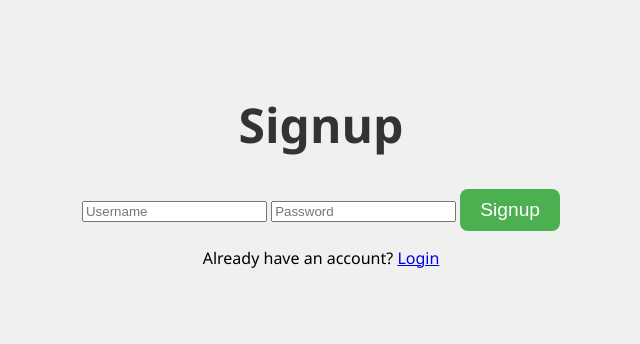
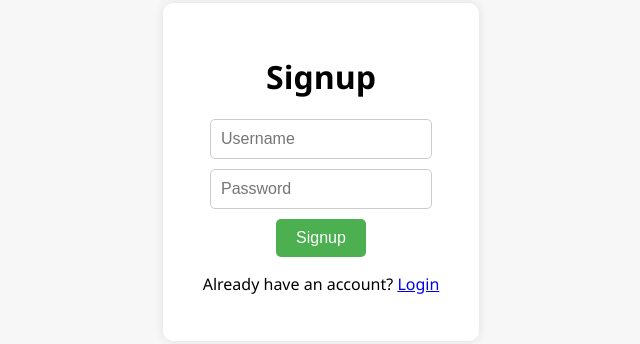
Before and after one commit to miyamuradc/my-website, a plain HTML site: page index.html in a window 1280 px wide. Shown: the part 228-572 px from the top of the page, without its empty margins (319-959 px from the left). Drawn offline with Linux system fonts and the light colour scheme.

Commit message:
style.css

```diff
--- a/style.css
+++ b/style.css
@@ -1,31 +1,46 @@
 body {
-  font-family: 'Segoe UI', Tahoma, Geneva, Verdana, sans-serif;
-  background: #f0f0f0;
-  padding: 0;
-  margin: 0;
-  height: 100vh;
+  font-family: 'Segoe UI', sans-serif;
+  background: #f7f7f7;
   display: flex;
   justify-content: center;
   align-items: center;
-  flex-direction: column;
+  height: 100vh;
+  margin: 0;
+}
+
+.container {
+  background: white;
+  padding: 30px 40px;
+  border-radius: 10px;
+  box-shadow: 0 0 10px rgba(0,0,0,0.1);
   text-align: center;
 }
 
-h1 {
-  font-size: 3rem;
-  color: #333;
+input {
+  display: block;
+  margin: 10px auto;
+  padding: 10px;
+  width: 200px;
+  font-size: 1rem;
+  border-radius: 5px;
+  border: 1px solid #ccc;
 }
 
 button {
   padding: 10px 20px;
-  font-size: 1.2rem;
+  background: #4CAF50;
+  color: white;
   border: none;
-  border-radius: 8px;
-  background-color: #4CAF50;
-  color: white;
+  font-size: 1rem;
+  border-radius: 5px;
   cursor: pointer;
 }
 
 button:hover {
-  background-color: #45a049;
+  background: #45a049;
 }
+
+#status {
+  margin-top: 10px;
+  color: #333;
+}
```
